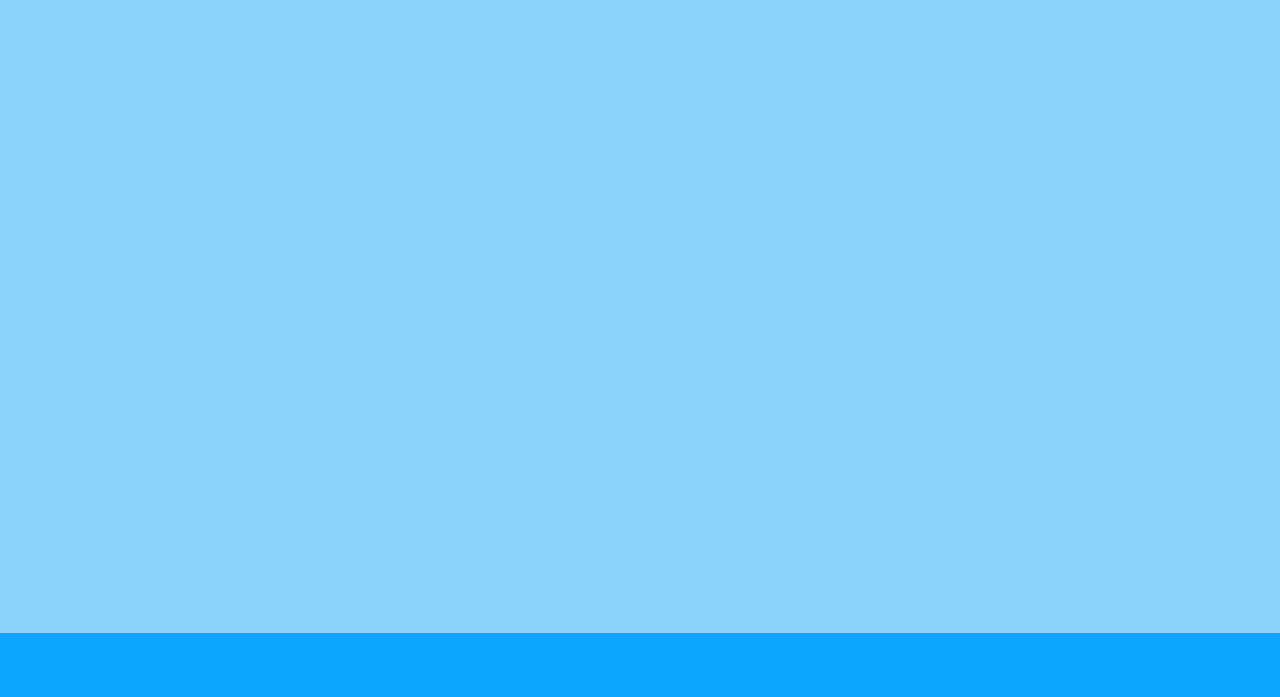
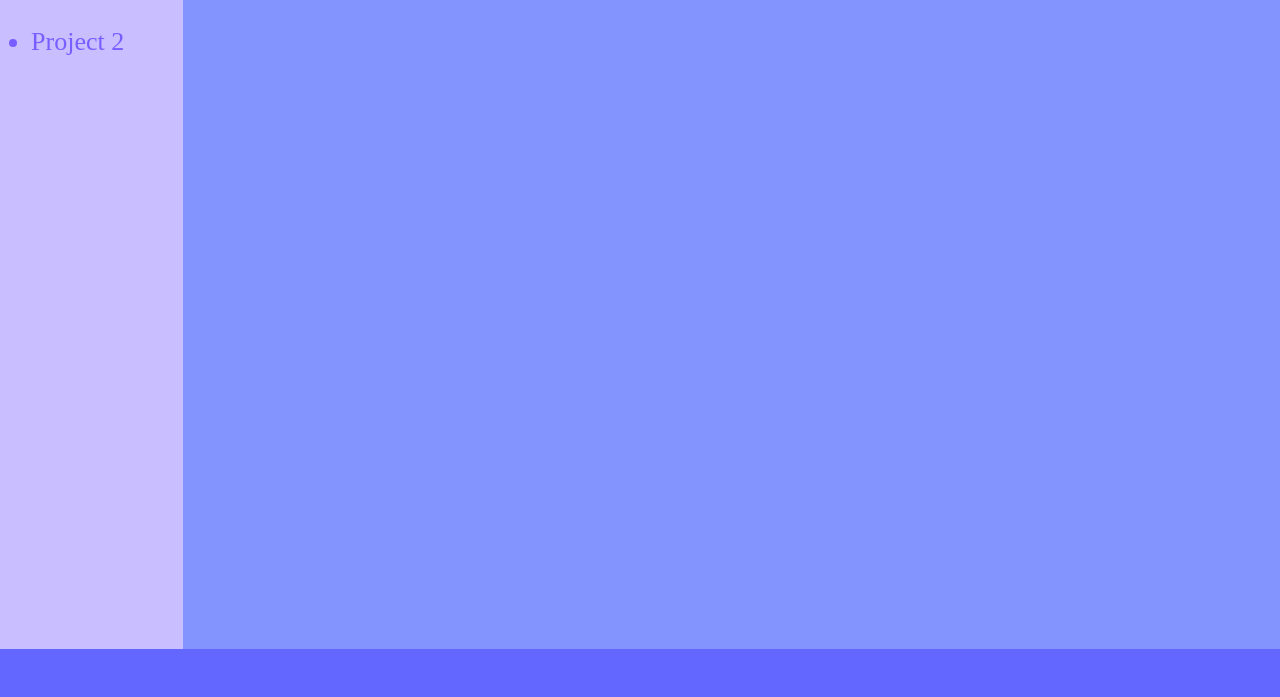
Before and after one commit to Z-K11/toDoList, a website built with webpack: page src/template.html in a window 1280 px wide. Shown: the part 103-800 px from the top of the page. Built offline with nearby package versions, Linux system fonts and the light colour scheme.

Commit message:
changed website collor pallete

```diff
--- a/src/style.css
+++ b/src/style.css
@@ -7,32 +7,55 @@
 :root
 {
     font-size: 62.5%;
-    --mainBackground : rgba(93, 194, 252, 0.705);
-    --mainDark : rgba(0, 162, 255, 0.911);
-    --font-Headings:rgb(194, 194, 194);
+    --mainBackground : #8494FF;
+    --mainDark : #6367FF;
+    --fontMain:#C9BEFF;
+    --fontMainDark:#795eff;
+    --mainLight:#C9BEFF;
 }
 body
 {
     background-color: var(--mainBackground,skyblue);
+    display: flex;
+    flex-direction: column;
+    min-height: 100vh;
 
 }
 header,footer
 {
-    height : 8vh;
+    height: 6vh;
     background-color: var(--mainDark,blue);
     font-size: 2rem;
-    color: var(--font-Headings,skyblue);
+    color: var(--fontMain,skyblue);
+
+}
+header
+{
     display: flex;
     align-items: center;
     padding : 0 5%;
     font-weight: bolder;
     justify-content: center;
 }
-footer
+.wrapper
 {
-    position: fixed;
-    bottom: 0px;
-    left: 0px;
-    right: 0px;
-    margin-bottom: 0px;
+    flex:1;
+    display: grid;
+    grid-template-columns: 1fr 6fr;
+    grid-template-rows: 1;
+    height: 100%;
+    width: 100%;
 }
+.projects
+{
+    background-color: var(--mainLight,lightpurple);
+    padding : 12% 17%;
+    font-size: 2.6rem;
+    color: var(--fontMainDark);
+}
+.projects>ul
+{
+    display: flex;
+    flex-direction: column;
+    gap:3rem;
+}
--- a/src/template.html
+++ b/src/template.html
@@ -5,13 +5,21 @@
     <meta name="viewport" content="width=device-width, initial-scale=1.0">
     <title>ToDOList</title>
 </head>
-<header>
+<body>
+    <header>
     <div class="header Heading">
         <h1>Task Managment Application</h1>
     </div>
-</header>
-<body>
-    <div class="wrapper"></div>
+    </header>
+    <div class="wrapper">
+        <div class="projects">
+            <ul class="projectsList">
+                <li>Default</li>
+                <li>Project 2</li>
+            </ul>
+        </div>
+        <div class="tasks"></div>
+    </div>
+    <footer></footer>
 </body>
-<footer></footer>
 </html>
```
